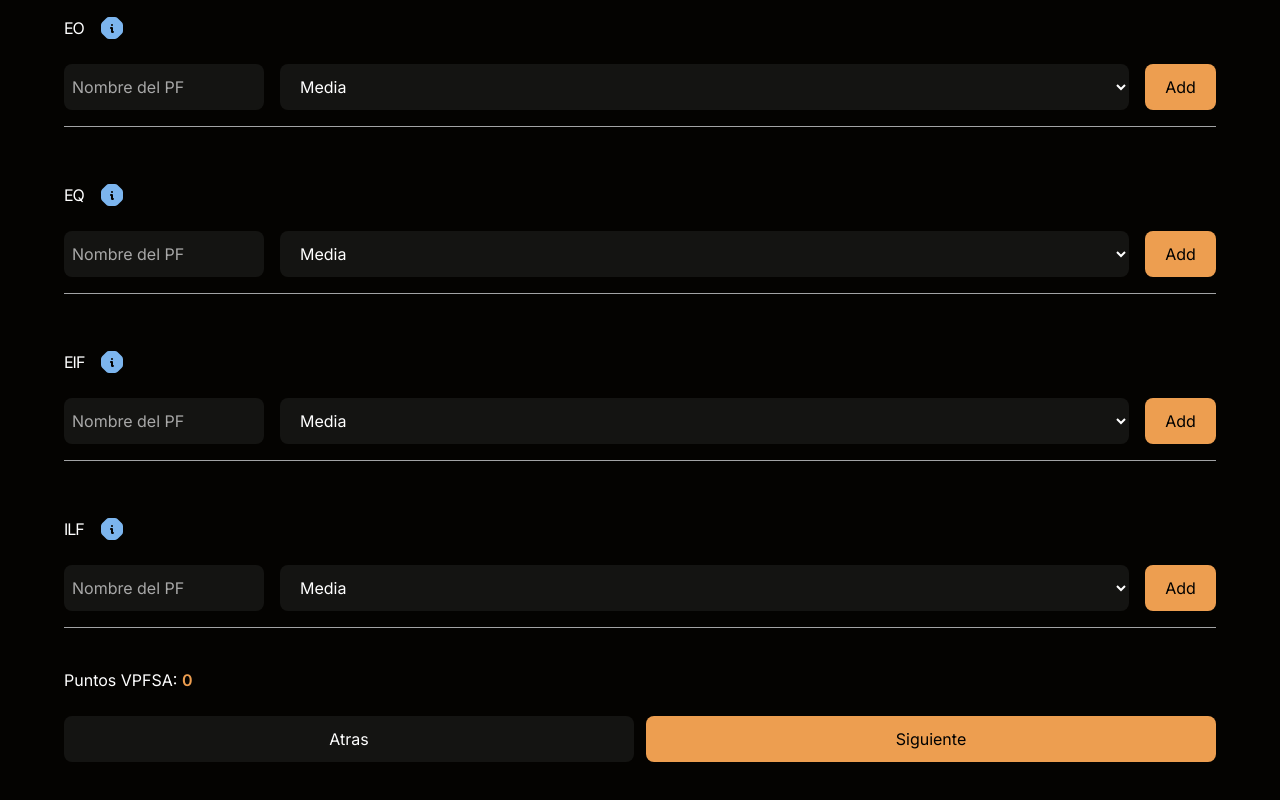
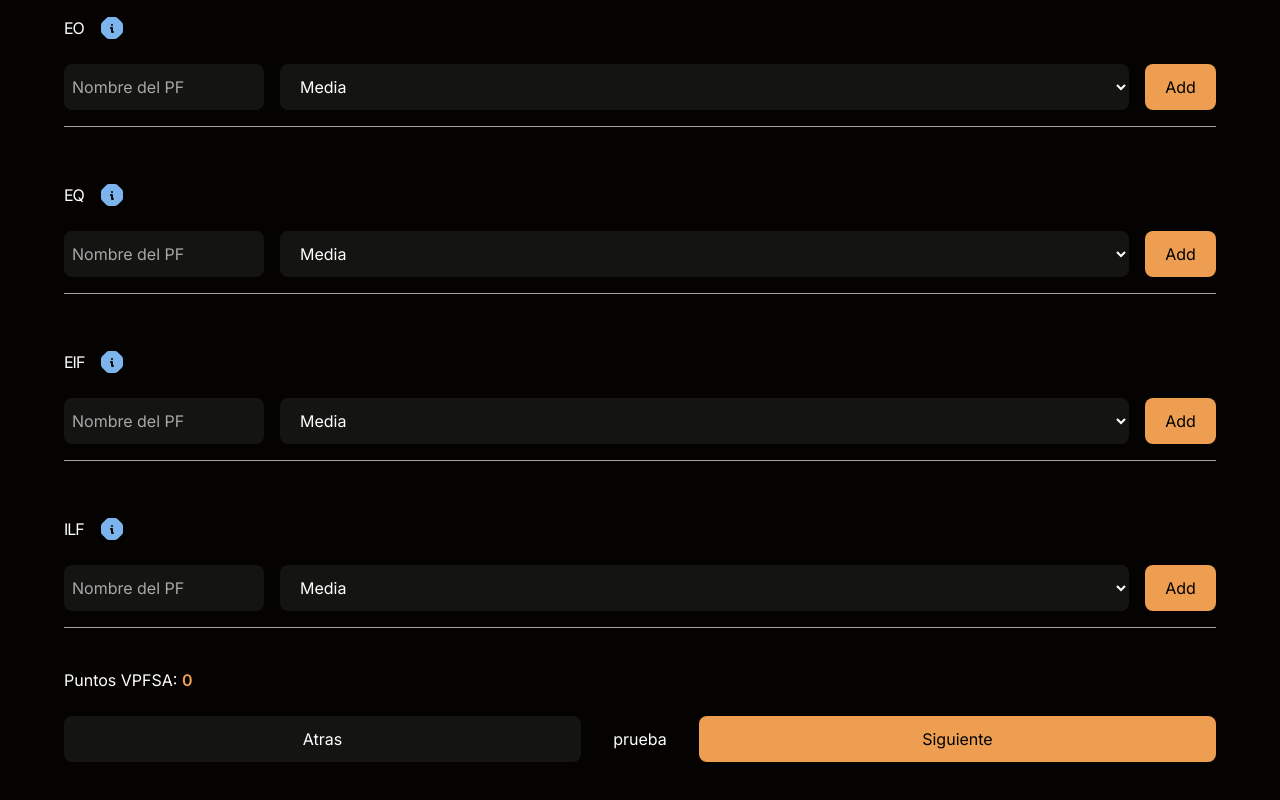
Before and after one commit to parqueroosvelt-inc/puntos-de-funcion, a React (Vite) app: page /vpfsa in a window 1280 px wide. Shown: the part 449-1249 px from the top of the page. Built offline with nearby package versions, Linux system fonts and the light colour scheme.

Commit message:
FIX: change complexity to value

```diff
--- a/src/components/ValuesTables.jsx
+++ b/src/components/ValuesTables.jsx
@@ -29,7 +29,7 @@ export const ValuesTables = () => {
 
     for (const subArray of arrayOfArrays) {
       for (const obj of subArray) {
-        totalSum += Number(obj.complexity);
+        totalSum += Number(obj.value);
       }
     }
 
@@ -52,6 +52,7 @@ export const ValuesTables = () => {
         >
           Atras
         </Link>
+        <button onClick={handleCalculatePoints}>prueba</button>
         <Link
           onClick={handleCalculatePoints}
           to="/vpfa"
```
